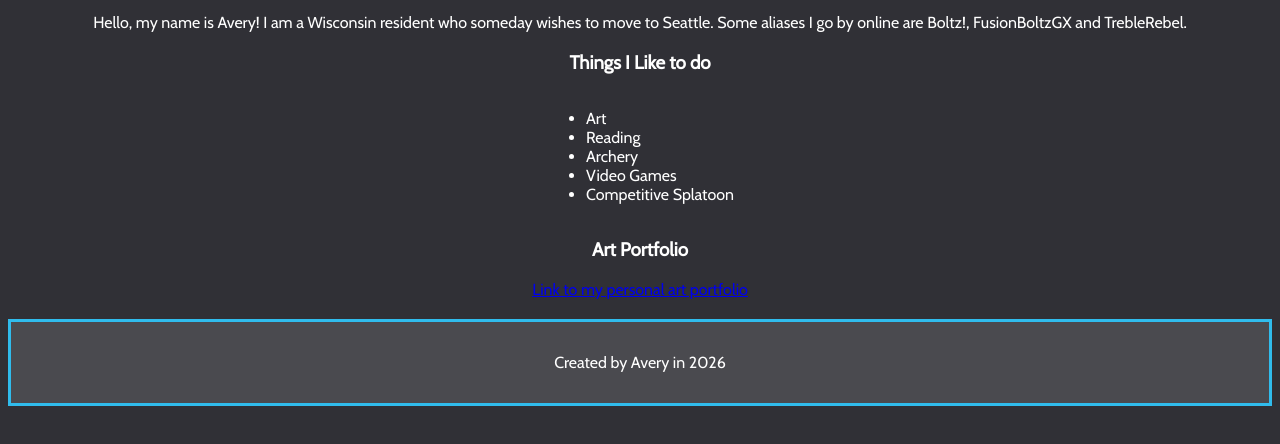
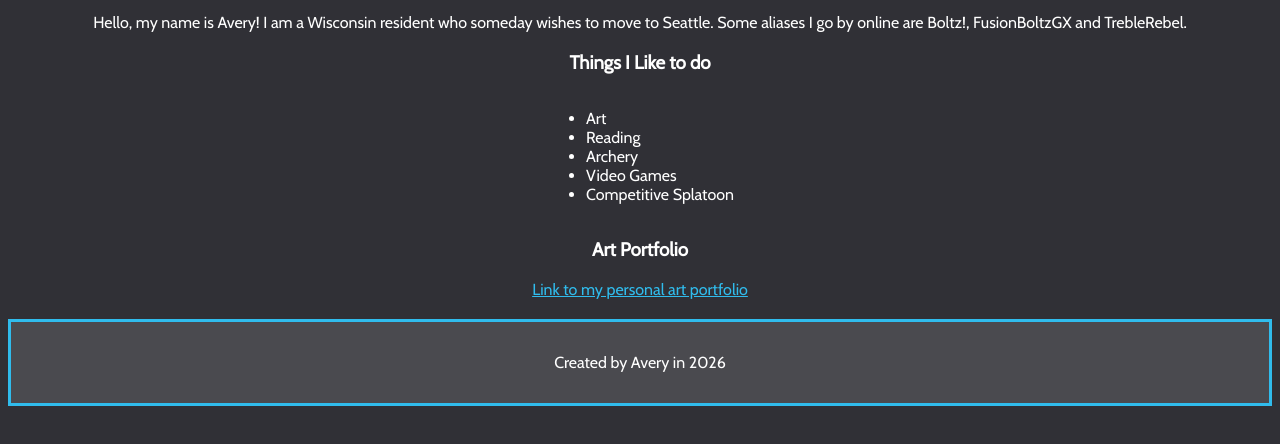
Before and after one commit to TrebleRebel/portfolio, a plain HTML site: page about.html in a window 1280 px wide. Shown: the part 222-666 px from the top of the page. Drawn offline with nearby package versions, Linux system fonts and the light colour scheme; a web font is replaced by a local one.

Commit message:
Changed colors of links

```diff
--- a/styles/stylesheet.css
+++ b/styles/stylesheet.css
@@ -24,7 +24,19 @@ nav {
     padding-bottom: 5px;
 }
 
+a:link {
+    color: #30BCED;
+}
+
 a:visited {
+    color: #0585b4;
+}
+
+a:hover {
+    color: #8ce0ff;
+}
+
+a:active {
     color: #30BCED;
 }
 
```
